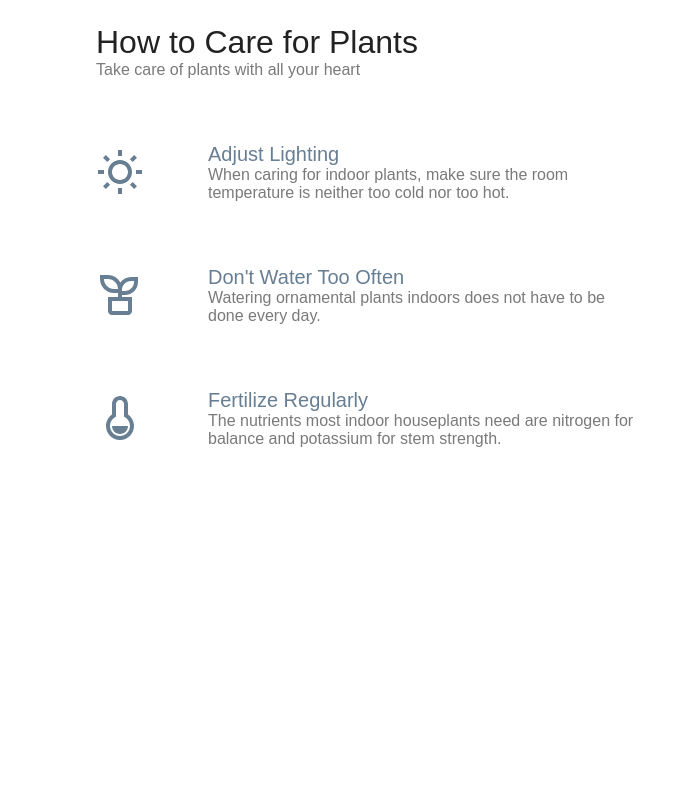
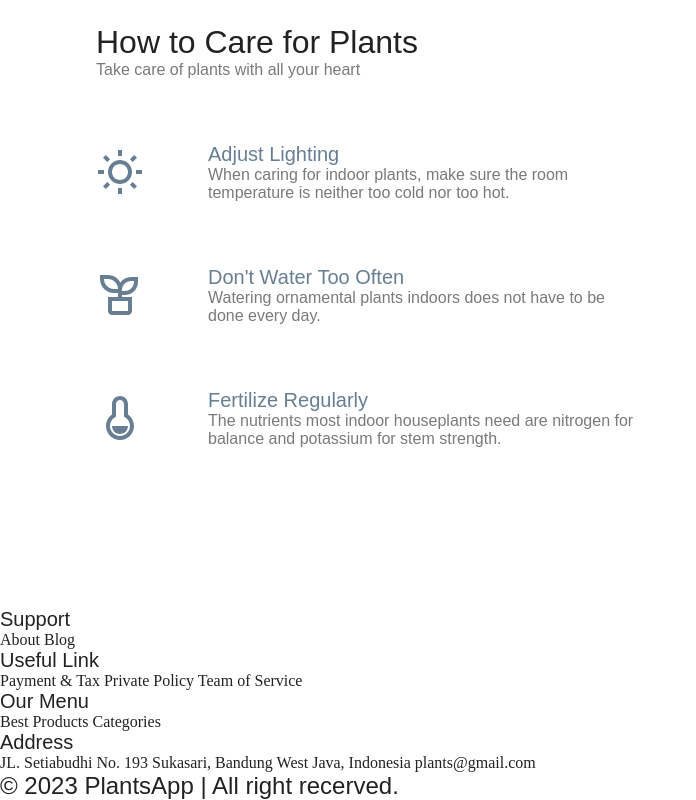
Before and after one commit to cavinhartono/plants-app, a plain HTML site: page pages/homepage.html in a window 1280 px wide. Shown: the part 2430-3230 px from the top of the page, without its empty margins (0-696 px from the left). Before the commit the page ends 3038 px from the top, so only its background shows below. Drawn offline with Linux system fonts and the light colour scheme.

Commit message:
Footer is processing

```diff
--- a/pages/homepage.html
+++ b/pages/homepage.html
@@ -361,6 +361,39 @@
           />
         </div>
       </section>
+      <footer class="footer">
+        <div class="content">
+          <form action="" class="form"></form>
+          <nav class="action">
+            <ul class="links">
+              <li class="list">
+                <h1 class="title">Support</h1>
+                <a href="#" class="link">About</a>
+                <a href="#" class="link">Blog</a>
+              </li>
+              <li class="list">
+                <h1 class="title">Useful Link</h1>
+                <a href="#" class="link">Payment & Tax</a>
+                <a href="#" class="link">Private Policy</a>
+                <a href="#" class="link">Team of Service</a>
+              </li>
+              <li class="list">
+                <h1 class="title">Our Menu</h1>
+                <a href="#" class="link">Best Products</a>
+                <a href="#" class="link">Categories</a>
+              </li>
+              <li class="list">
+                <h1 class="title">Address</h1>
+                <a href="#" class="link">
+                  JL. Setiabudhi No. 193 Sukasari, Bandung West Java, Indonesia
+                </a>
+                <a href="#" class="link"> plants@gmail.com </a>
+              </li>
+            </ul>
+          </nav>
+        </div>
+        <h1 class="label">&COPY; 2023 PlantsApp | All right recerved.</h1>
+      </footer>
     </section>
     <script src="/assets/js/script.js"></script>
   </body>
```
